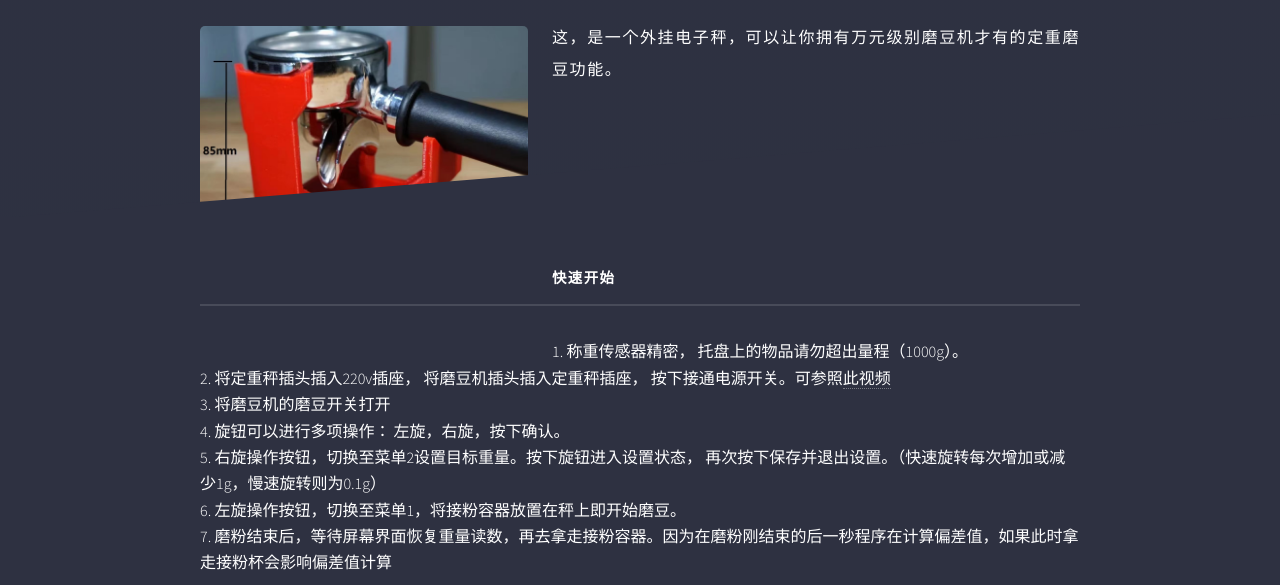
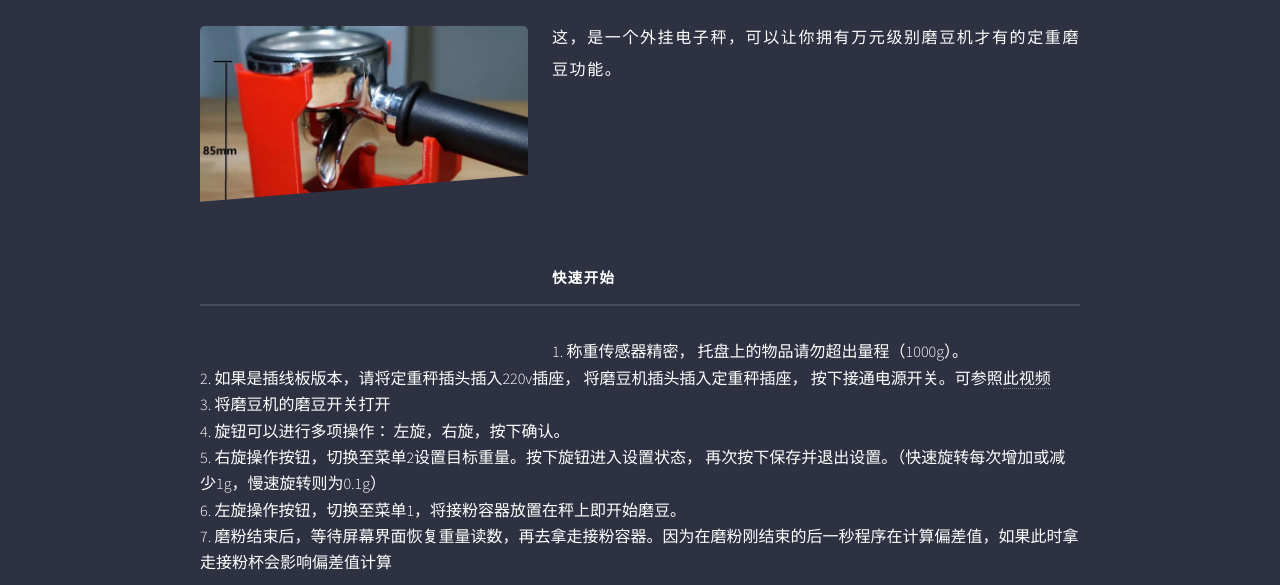
Before and after one commit to shark526/shark526.github.io, a plain HTML site: page scale/v4.html in a window 1280 px wide. Shown: the part 215-800 px from the top of the page. Drawn offline with Linux system fonts and the light colour scheme.

Commit message:
Update v4.html

```diff
--- a/scale/v4.html
+++ b/scale/v4.html
@@ -41,7 +41,7 @@
                         <h3 class="major">快速开始</h3>
                         <p>
                             <li>称重传感器精密， 托盘上的物品请勿超出量程（1000g）。</li>
-                            <li>将定重秤插头插入220v插座， 将磨豆机插头插入定重秤插座， 按下接通电源开关。可参照<a href="https://www.bilibili.com/video/BV14u411U7eL" target="_blank">此视频</a></li>
+                            <li>如果是插线板版本，请将定重秤插头插入220v插座， 将磨豆机插头插入定重秤插座， 按下接通电源开关。可参照<a href="https://www.bilibili.com/video/BV14u411U7eL" target="_blank">此视频</a></li>
                             <li>将磨豆机的磨豆开关打开</li>
                             <li>旋钮可以进行多项操作： 左旋，右旋，按下确认。</li>
                             <li>右旋操作按钮，切换至菜单2设置目标重量。按下旋钮进入设置状态， 再次按下保存并退出设置。（快速旋转每次增加或减少1g，慢速旋转则为0.1g）</li>
```
